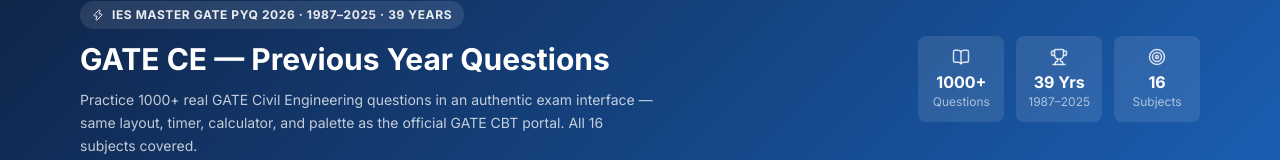
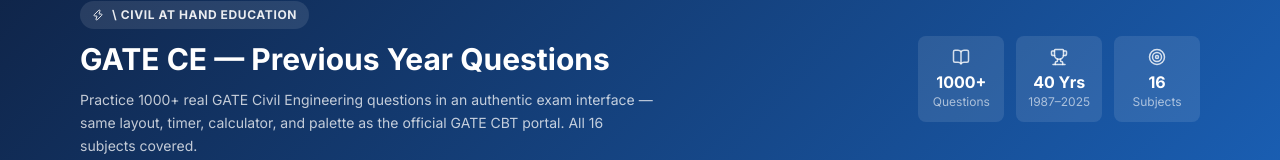
Before and after one commit to civilathandwork/civilathand-v1, a Next.js app: page /education/test-series/gate-pyq in a window 1280 px wide. Shown: the part 192-352 px from the top of the page. Built offline with nearby package versions, Linux system fonts and the light colour scheme; no server answers; the database is empty.

Commit message:
Update page.tsx

```diff
--- a/src/app/education/test-series/gate-pyq/page.tsx
+++ b/src/app/education/test-series/gate-pyq/page.tsx
@@ -40,7 +40,7 @@ export default function GatePYQPage() {
             <div className="flex flex-col md:flex-row md:items-center gap-6">
               <div className="flex-1">
                 <div className="inline-flex items-center gap-2 bg-white/10 text-white/90 text-xs font-bold px-3 py-1.5 rounded-full mb-3 uppercase tracking-wider">
-                  <Zap size={12} /> IES Master GATE PYQ 2026 · 1987–2025 · 39 Years
+                  <Zap size={12} /> \ Civil At Hand Education
                 </div>
                 <h1 className="text-2xl md:text-3xl font-bold text-white mb-3">
                   GATE CE — Previous Year Questions
@@ -54,7 +54,7 @@ export default function GatePYQPage() {
               <div className="grid grid-cols-3 gap-3 flex-shrink-0">
                 {[
                   { icon: BookOpen, val: "1000+", label: "Questions" },
-                  { icon: Trophy, val: "39 Yrs", label: "1987–2025" },
+                  { icon: Trophy, val: "40 Yrs", label: "1987–2025" },
                   { icon: Target, val: "16", label: "Subjects" },
                 ].map(({ icon: Icon, val, label }) => (
                   <div key={label} className="bg-white/10 rounded-lg p-3 text-center">
```
